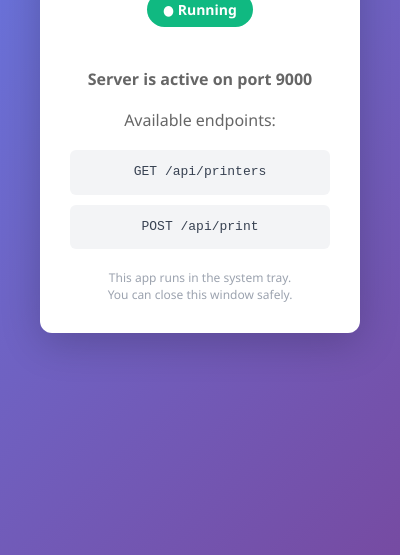
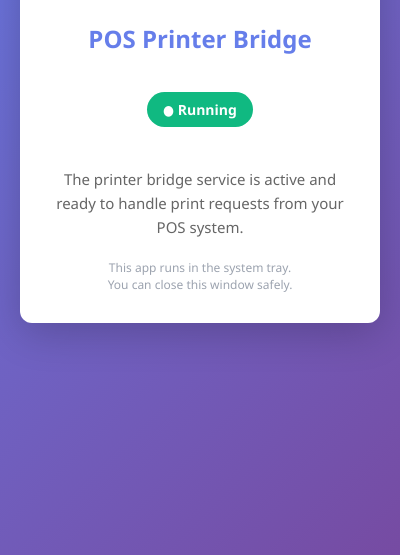
Before and after one commit to Dulajdeshan/pos-print-bridge, an Electron app: page index.html in a window 400 px wide. Shown: the part 329-884 px from the top of the page. Drawn offline with Linux system fonts and the light colour scheme.

Commit message:
fix: cleanup ui

```diff
--- a/index.html
+++ b/index.html
@@ -3,7 +3,7 @@
 
 <head>
     <meta charset="UTF-8">
-    <title>POS Printer Bridge</title>
+    <title>Benzene POS Printer Bridge</title>
     <style>
         body {
             font-family: 'Segoe UI', Tahoma, Geneva, Verdana, sans-serif;
@@ -23,6 +23,12 @@
             box-shadow: 0 10px 40px rgba(0, 0, 0, 0.2);
             text-align: center;
             max-width: 400px;
+        }
+
+        .icon {
+            width: 64px;
+            height: 64px;
+            margin: 0 auto 20px;
         }
 
         h1 {
@@ -46,16 +52,7 @@
             color: #666;
             line-height: 1.6;
             margin: 20px 0;
-        }
-
-        .endpoint {
-            background: #f3f4f6;
-            padding: 12px;
-            border-radius: 6px;
-            margin: 10px 0;
-            font-family: 'Courier New', monospace;
-            font-size: 13px;
-            color: #374151;
+            font-size: 15px;
         }
 
         .note {
@@ -68,20 +65,12 @@
 
 <body>
     <div class="container">
-        <h1>🖨️ POS Printer Bridge</h1>
+        <img src="assets/icon.ico" alt="POS Printer Bridge" class="icon">
+        <h1>POS Printer Bridge</h1>
         <div class="status">● Running</div>
 
         <div class="info">
-            <p><strong>Server is active on port 9000</strong></p>
-            <p>Available endpoints:</p>
-
-            <div class="endpoint">
-                GET /api/printers
-            </div>
-
-            <div class="endpoint">
-                POST /api/print
-            </div>
+            <p>The printer bridge service is active and ready to handle print requests from your POS system.</p>
         </div>
 
         <div class="note">
```
